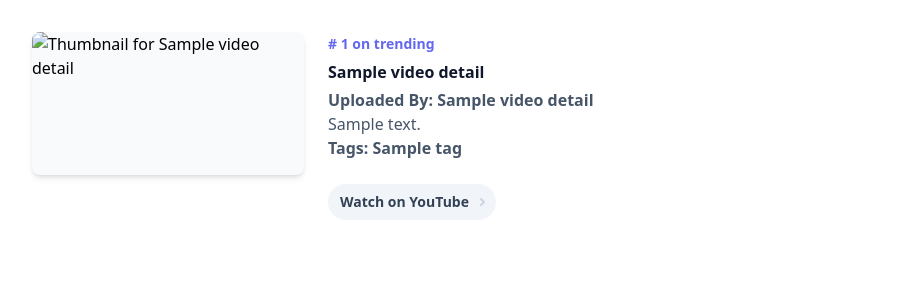
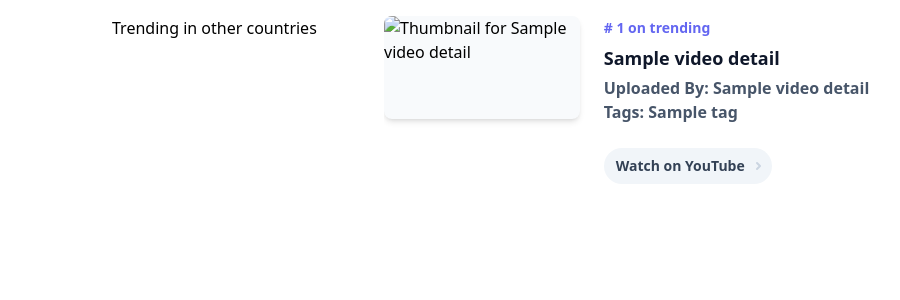
Before and after one commit to kirmola/ytrends, a Django app: template templates/mainapp/ytrends_tbc.html in a window 1280 px wide. Shown: the top 300 px of the page, without its empty margins (0-900 px from the left). Run offline with Django 5.2, Linux system fonts and the light colour scheme; the template is opened without the code that fills it: most values are stand-ins (such as "Sample title", 1, 10 or a date in 2020); some libraries are stand-ins or nearby versions.

Commit message:
fixed css:

```diff
--- a/templates/mainapp/ytrends_tbc.html
+++ b/templates/mainapp/ytrends_tbc.html
@@ -3,29 +3,37 @@
 {% block title %}Youtube Trending in {{object.trending_cc}}{% endblock title %}
 
 {% block main_content %}
+<div class="flex flex-wrap mx-4 max-w-7xl md:mx-24">
+    <div class="my-4 px-4 w-full lg:w-1/4"><span class="">Trending in other countries</span></div>
+    <div class="my-4 px-4 w-full lg:w-3/4">
 
-<ul class="grid grid-cols-1 gap-y-10 gap-x-6 items-start p-8">
+        <div class="mx-1 max-w-full md:mx-auto md:max-w-7xl">
+            <div class="">
+                <ul class="grid grid-cols-1 gap-y-10 gap-x-6 overflow-auto">
                     {% for each in object.video_api_result %}
-    <li class="relative flex flex-col sm:flex-row items-start">
-        <div class="order-1 sm:ml-6">
+                    <li class="flex flex-col items-center sm:flex-row sm:items-start">
+                        <img src="{{each.video_detail.thumbnails.medium.url}}" alt="Thumbnail for {{each.video_detail.title}}" class="mb-6 shadow-md rounded-lg bg-slate-50 w-full sm:w-[17rem] sm:mb-0" width="1216" height="640">
+                        <div class="order-1 sm:ml-6 w-full">
                             <h3 class="mb-1 text-slate-900 font-semibold">
-                <span class="mb-1 block text-sm leading-6 text-indigo-500"># {{forloop.counter}} on trending</span>{{each.video_detail.title}}
+                                <span class="mb-1 block text-sm leading-6 text-indigo-500"># {{forloop.counter}} on trending</span>
+                                <p class="text-lg">{{each.video_detail.title}}</p>
                             </h3>
-            <div class="prose prose-slate prose-sm text-slate-600">
-                <p class="font-semibold">Uploaded By: <a class="no-underline" href="https://www.youtube.com/channel/{{each.video_detail.channelId}}">{{each.video_detail.channelTitle}}</a></p>
-                <p class="truncate">{{each.video_detail.description}}</p>
-                <p class="font-semibold">Tags: <span></span>{{each.video_detail.tags|join:", "}}</p>
+                            <div class="prose prose-slate prose-sm text-slate-600 whitespace-normal">
+                                <p class="text-md font-semibold">Uploaded By: <a class="no-underline" href="https://www.youtube.com/channel/{{each.video_detail.channelId}}">{{each.video_detail.channelTitle}}</a></p>
+                                <p class="text-md font-semibold">Tags: <span></span>{{each.video_detail.tags|join:", "}}</p>
                             </div>
                             <a class="group inline-flex items-center h-9 rounded-full text-sm font-semibold whitespace-nowrap px-3 focus:outline-none focus:ring-2 bg-slate-100 text-slate-700 hover:bg-slate-200 hover:text-slate-900 focus:ring-slate-500 mt-6" href="https://youtu.be/{{each.video_id}}">Watch on YouTube
-                <span class="sr-only">, Completely unstyled, fully accessible UI components</span>
                                 <svg class="overflow-visible ml-3 text-slate-300 group-hover:text-slate-400" width="3" height="6" viewBox="0 0 3 6" fill="none" stroke="currentColor" stroke-width="2" stroke-linecap="round" stroke-linejoin="round">
                                     <path d="M0 0L3 3L0 6"></path>
                                 </svg>
                             </a>
                         </div>
-        <img src="{{each.video_detail.thumbnails.medium.url}}" alt="Thumbnail for {{each.video_detail.title}}" class="mb-6 shadow-md rounded-lg bg-slate-50 w-full sm:w-[17rem] sm:mb-0" width="1216" height="640">
                     </li>
                     {% endfor %}
                 </ul>
+            </div>
+        </div>
+            </div>
+</div>
 
 {% endblock main_content %}
```
Lines whose indentation alone changed are shown as unchanged.
